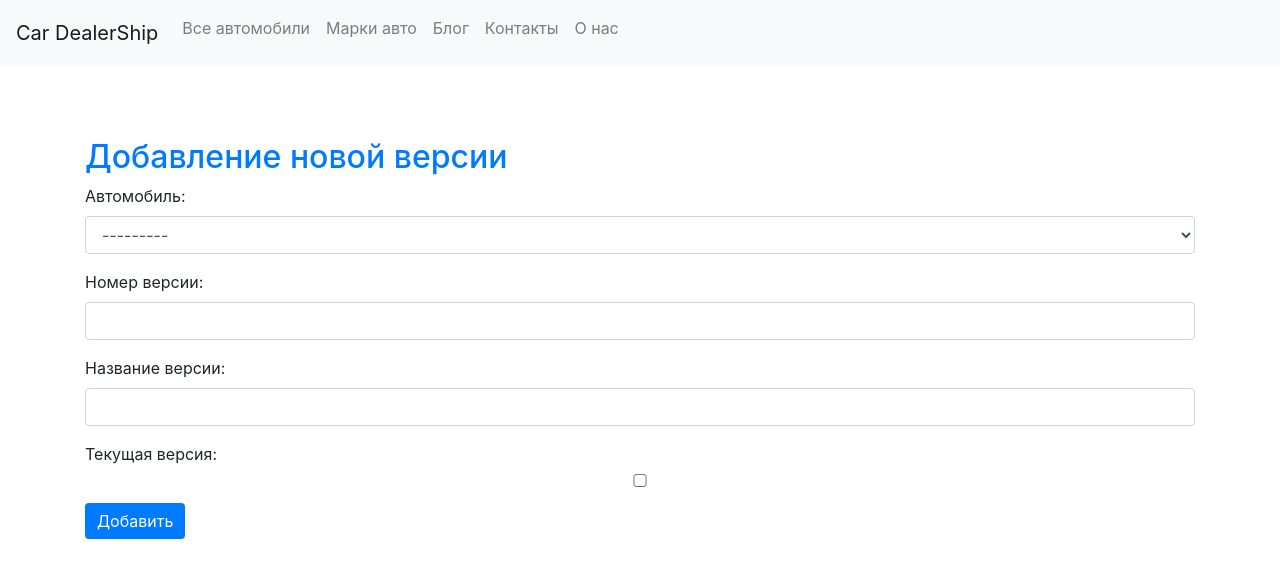
After one commit to NickKrlv/Django_CarDealership, a Django app: page /version_create/ in a window 1280 px wide. The commit adds this page. Shown: the top 578 px of the page. Run offline with Django 5.2, Linux system fonts and the light colour scheme; data that the repository does not hold is empty; some libraries are stand-ins or nearby versions.

Commit message:
add version and form

```diff
--- a/cars/forms.py
+++ b/cars/forms.py
@@ -1,5 +1,5 @@
 from django import forms
-from cars.models import Car
+from cars.models import Car, Version
 
 
 class StyleFormMixin:
@@ -17,8 +17,20 @@ class CarForm(StyleFormMixin, forms.ModelForm):
     def clean(self):
         cleaned_data = super().clean()
         vin_number = cleaned_data.get('vin_number')
+        model = cleaned_data.get('model')
+
+        words = ['казино', 'криптовалюта', 'крипта', 'биржа', 'дешево', 'бесплатно', 'обман', 'полиция', 'радар']
+
+        if model is not None and any(word in model.lower() for word in words):
+            raise forms.ValidationError('Модель не должна содержать ключевые слова')
 
         if vin_number is not None and len(vin_number) != 17:
             raise forms.ValidationError('VIN номер должен содержать 17 символов')
 
         return cleaned_data
+
+
+class VersionForm(StyleFormMixin, forms.ModelForm):
+    class Meta:
+        model = Version
+        fields = ['car_version', 'version_number', 'version_name', 'is_current']
--- a/cars/models.py
+++ b/cars/models.py
@@ -30,3 +30,17 @@ class Car_brand(models.Model):
     class Meta:
         verbose_name = 'Марка автомобиля'
         verbose_name_plural = 'Марки автомобилей'
+
+
+class Version(models.Model):
+    car_version = models.ForeignKey('Car', on_delete=models.CASCADE, verbose_name='Автомобиль')
+    version_number = models.IntegerField(verbose_name='Номер версии')
+    version_name = models.CharField(max_length=100, verbose_name='Название версии')
+    is_current = models.BooleanField(default=False, verbose_name='Текущая версия')
+
+    def __str__(self):
+        return self.version_name
+
+    class Meta:
+        verbose_name = 'Версия'
+        verbose_name_plural = 'Версии'
--- a/cars/templates/cars/car_detail.html
+++ b/cars/templates/cars/car_detail.html
@@ -13,6 +13,9 @@
         <p class="lead">Цена: {{ car.price }} $</p>
         <a href="/contacts/" class="btn btn-primary mt-3">Запросить информацию</a>
       </div>
+      <div class="row mt-4">
+
+    </div>
     </div>
   </div>
 {% endblock %}
--- a/cars/templates/cars/index.html
+++ b/cars/templates/cars/index.html
@@ -27,5 +27,8 @@
             <a href="{% url 'car_create' %}" class="btn btn-primary">Добавить автомобиль</a>
         </div>
     </div>
+    <div class="col-md-12 mt-4 text-center">
+        <a href="{% url 'version_create' %}" class="btn btn-primary">Добавить версию</a>
+    </div>
 </div>
 {% endblock %}
--- /dev/null
+++ b/cars/templates/cars/version_form.html
@@ -0,0 +1,11 @@
+{% extends 'cars/base.html' %}
+{% block content %}
+    <div class="container mt-5">
+        <h2>Добавление новой версии</h2>
+        <form method="post" enctype="multipart/form-data">
+            {% csrf_token %}
+            {{ form.as_p }}
+            <button type="submit" class="btn btn-primary">Добавить</button>
+        </form>
+    </div>
+{% endblock %}
--- a/cars/urls.py
+++ b/cars/urls.py
@@ -13,4 +13,5 @@ urlpatterns = [
                   path('car_brand/', views.CarBrandListView.as_view(), name='car_brand'),
                   path('create/', views.CarCreateView.as_view(), name='car_create'),
                   path('update/<int:pk>/', views.CarUpdateView.as_view(), name='car_update'),
+                  path('version_create/', views.VersionCreateView.as_view(), name='version_create'),
               ] + static(settings.MEDIA_URL, document_root=settings.MEDIA_ROOT)
--- a/cars/views.py
+++ b/cars/views.py
@@ -1,7 +1,7 @@
 from django.shortcuts import render, redirect, get_object_or_404
 from django.views.generic import ListView, DetailView, CreateView, UpdateView
-from cars.forms import CarForm
-from cars.models import Car_brand, Car
+from cars.forms import CarForm, VersionForm
+from cars.models import Car_brand, Car, Version
 from django.urls import reverse_lazy
 
 
@@ -62,3 +62,10 @@ class CarUpdateView(UpdateView):
     form_class = CarForm
     template_name = 'cars/car_form.html'
     success_url = reverse_lazy('index')
+
+
+class VersionCreateView(CreateView):
+    model = Version
+    form_class = VersionForm
+    template_name = 'cars/version_form.html'
+    success_url = reverse_lazy('index')
```
Also changed, not shown: cars/admin.py (+6 -1 lines), cars/migrations/0009_version.py (added). Lines whose indentation alone changed are shown as unchanged.
